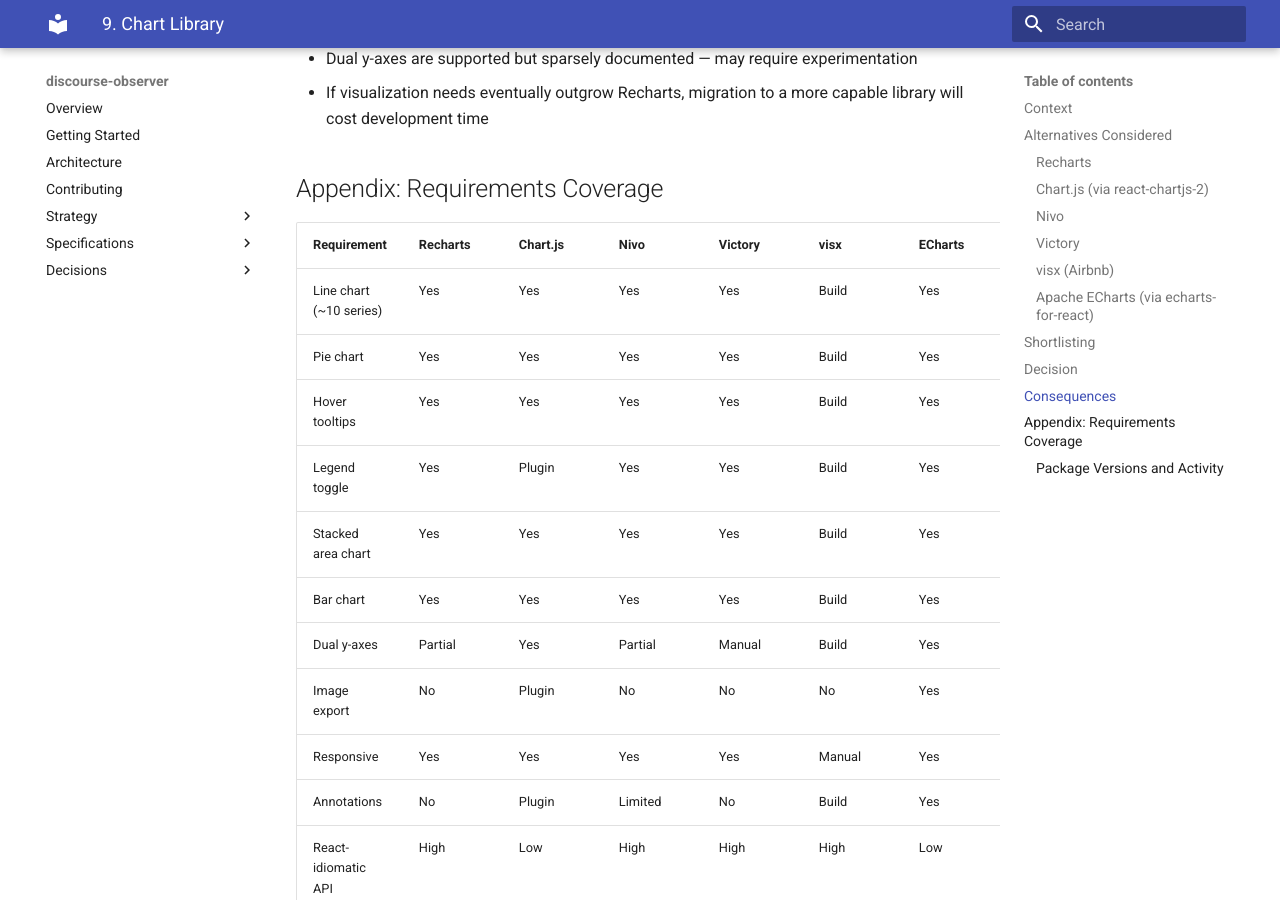
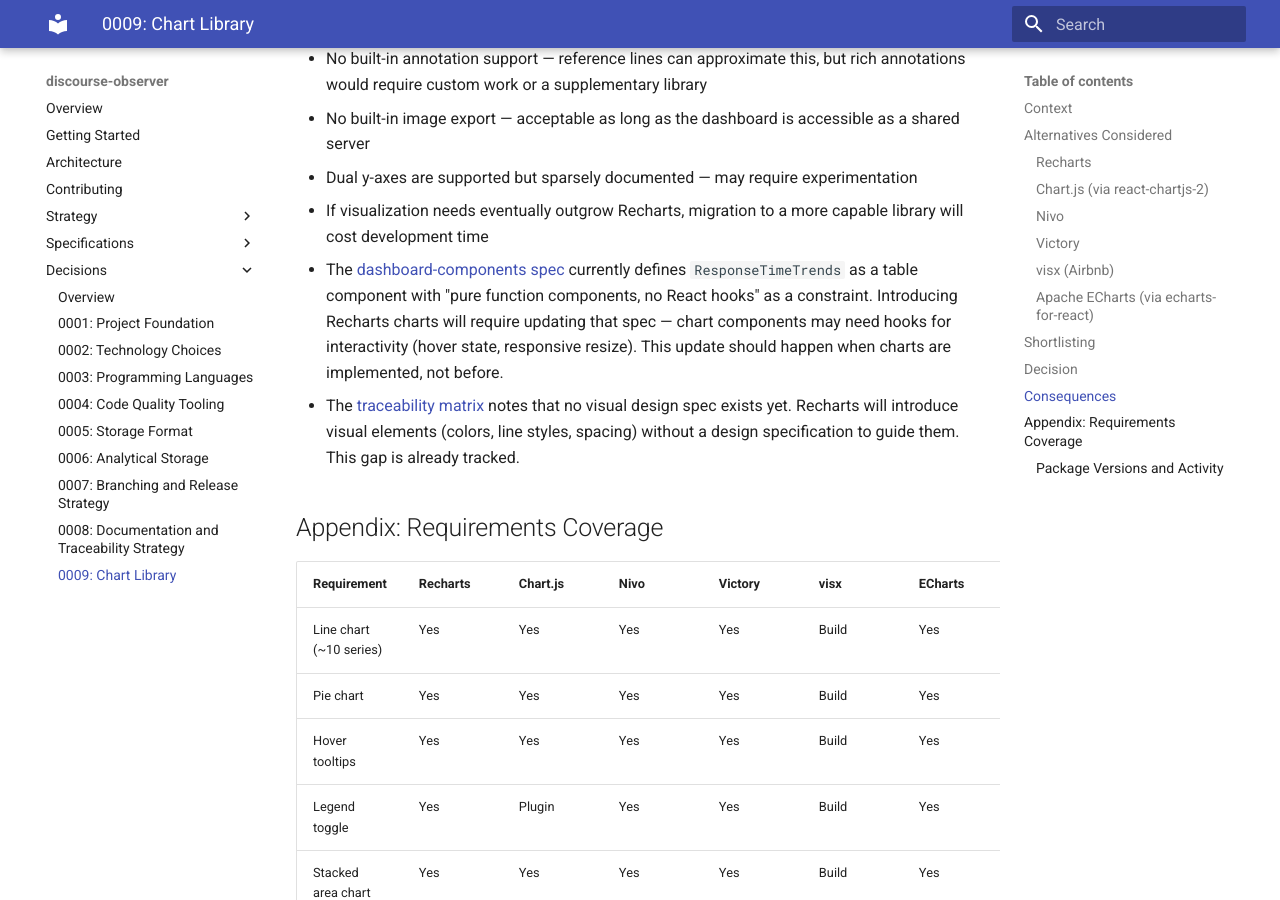
Before and after one commit to MorganDigitalAsyncTransparency/community, an MkDocs documentation site: the page built from discourse-observer/docs/decisions/0009-chart-library.md, in a window 1280 px wide and 900 px high, scrolled down 6692 px. Built offline with MkDocs 1.6.1 and Material for MkDocs 9.7.7, drawn with Linux system fonts in a browser that asks for light colours; some of the changed text lies outside the part shown.

Commit message:
Complete ADR 0009: integrate nav, index, and impact scan findings
- Add nav entry in mkdocs.yml
- Add table row in decisions/README.md
- Reference AI_GUIDELINES and engineering-strategy in Context
- Flag dashboard-components spec and design gap in Consequences

Co-Authored-By: Claude Opus 4.6 (1M context) <noreply@anthropic.com>

```diff
--- a/discourse-observer/docs/decisions/0009-chart-library.md
+++ b/discourse-observer/docs/decisions/0009-chart-library.md
@@ -29,6 +29,8 @@ The visualization needs fall into two categories:
 - Annotations to mark events in the timeline (process changes, holidays) that explain anomalies
 
 The project uses React 19.2.4, Vite 8, and TypeScript 5.9. There are no existing charting dependencies. A future design specification will define visual styling for the full site, so the library should not impose a rigid visual identity but should be possible to theme.
+
+The project's AI guidelines ([AI_GUIDELINES.md](../../AI_GUIDELINES.md)) require a documented ADR before introducing any new library. The engineering strategy ([docs/engineering-strategy.md](../engineering-strategy.md)) states "no framework until one is clearly needed — standard library first." HTML tables cannot meet the visualization needs described above, making a charting library clearly needed.
 
 ## Alternatives Considered
 
@@ -200,6 +202,8 @@ If visualization needs grow beyond what Recharts can support, migration is feasi
 - No built-in image export — acceptable as long as the dashboard is accessible as a shared server
 - Dual y-axes are supported but sparsely documented — may require experimentation
 - If visualization needs eventually outgrow Recharts, migration to a more capable library will cost development time
+- The [dashboard-components spec](../../specs/dashboard/dashboard-components.md) currently defines `ResponseTimeTrends` as a table component with "pure function components, no React hooks" as a constraint. Introducing Recharts charts will require updating that spec — chart components may need hooks for interactivity (hover state, responsive resize). This update should happen when charts are implemented, not before.
+- The [traceability matrix](../../specs/dashboard/traceability.md) notes that no visual design spec exists yet. Recharts will introduce visual elements (colors, line styles, spacing) without a design specification to guide them. This gap is already tracked.
 
 ## Appendix: Requirements Coverage
 
--- a/mkdocs.yml
+++ b/mkdocs.yml
@@ -49,6 +49,7 @@ nav:
       - "0006: Analytical Storage": docs/decisions/0006-analytical-storage.md
       - "0007: Branching and Release Strategy": docs/decisions/0007-branching-and-release-strategy.md
       - "0008: Documentation and Traceability Strategy": docs/decisions/0008-documentation-and-traceability-strategy.md
+      - "0009: Chart Library": docs/decisions/0009-chart-library.md
 
 markdown_extensions:
   - toc:
```
Also changed, not shown: discourse-observer/docs/decisions/README.md (+1 -0 lines).
